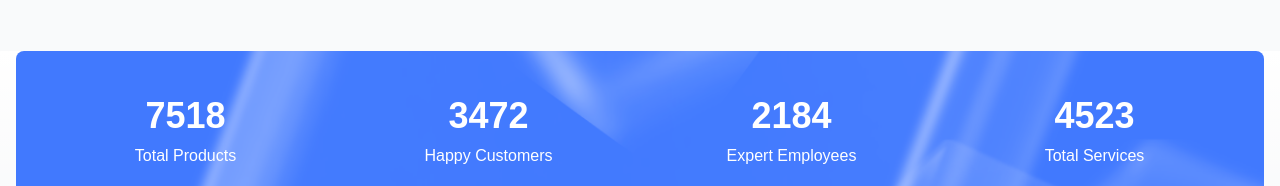
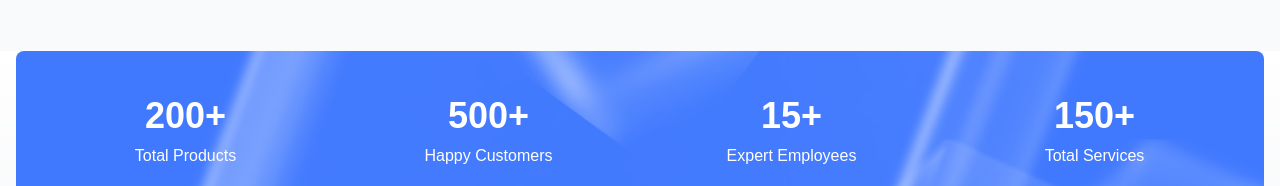
Before and after one commit to mizzoaccount/malex, a Next.js app: page / in a window 1280 px wide. Shown: the part 2537-2723 px from the top of the page. Built offline with nearby package versions, Linux system fonts and the light colour scheme; no server answers.

Commit message:
first commit

```diff
--- a/components/StatsSection.tsx
+++ b/components/StatsSection.tsx
@@ -6,10 +6,10 @@ const StatsSection = () => {
             className="grid grid-cols-2 md:grid-cols-4 gap-y-9 gap-x-6 py-[45px] px-[30px] rounded-lg bg-cover bg-center"
             style={{ backgroundImage: "url('/assets/images/Untitled.png')" }}
           >
-            <StatItem number="7518" label="Total Products" />
-            <StatItem number="3472" label="Happy Customers" />
-            <StatItem number="2184" label="Expert Employees" />
-            <StatItem number="4523" label="Total Services" />
+            <StatItem number="200+" label="Total Products" />
+            <StatItem number="500+" label="Happy Customers" />
+            <StatItem number="15+" label="Expert Employees" />
+            <StatItem number="150+" label="Total Services" />
           </ul>
         </div>
       </section>
```
